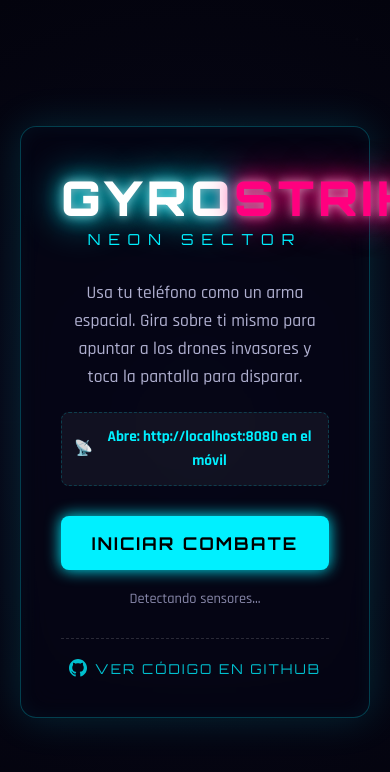
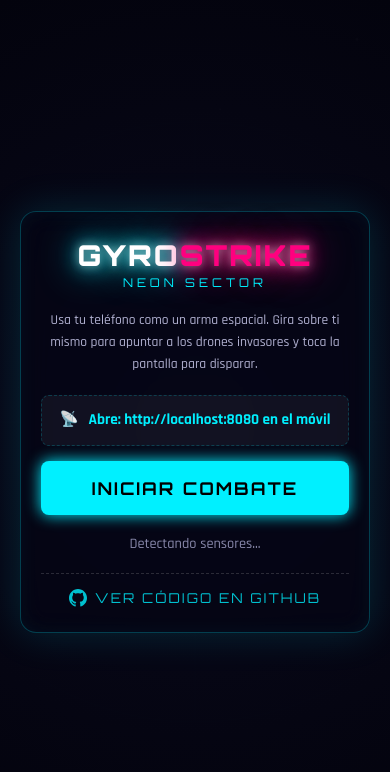
Before and after one commit to elswork/gyrostrike, a website: page index.html in a window 390 px wide. Drawn offline with Linux system fonts and the light colour scheme.

Commit message:
Fix inverted vertical pitch and title overflow on narrow screens

```diff
--- a/app.js
+++ b/app.js
@@ -445,7 +445,7 @@ function updateCameraFromSensors() {
     // Sensibilidad del giroscopio (multiplicador para movimiento fluido y de rango completo)
     const sensitivity = 2.0;
     state.camYaw = yaw * sensitivity;
-    state.camPitch = pitch * sensitivity;
+    state.camPitch = -pitch * sensitivity; // Invertido para apuntado intuitivo (subir móvil = mirar hacia arriba)
 
     // Limitar la inclinación vertical máxima para no voltear del todo la cámara
     state.camPitch = Math.max(-Math.PI / 3, Math.min(Math.PI / 3, state.camPitch));
--- a/style.css
+++ b/style.css
@@ -540,3 +540,27 @@ html, body {
 .repo-link:hover svg {
     transform: scale(1.1) rotate(5deg);
 }
+
+/* Soporte para pantallas móviles pequeñas en modo retrato */
+@media (max-width: 480px) {
+    .glass-card {
+        padding: 25px 20px;
+    }
+    .glow-text {
+        font-size: 1.8rem;
+        letter-spacing: 2px;
+    }
+    .subtitle {
+        font-size: 0.75rem;
+        letter-spacing: 4px;
+        margin-bottom: 20px;
+    }
+    .instructions {
+        font-size: 0.85rem;
+        margin-bottom: 15px;
+    }
+    .repo-link-container {
+        margin-top: 20px;
+        padding-top: 15px;
+    }
+}
```
